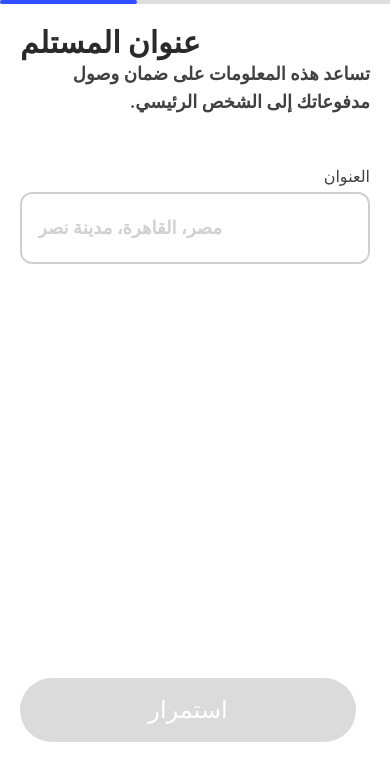
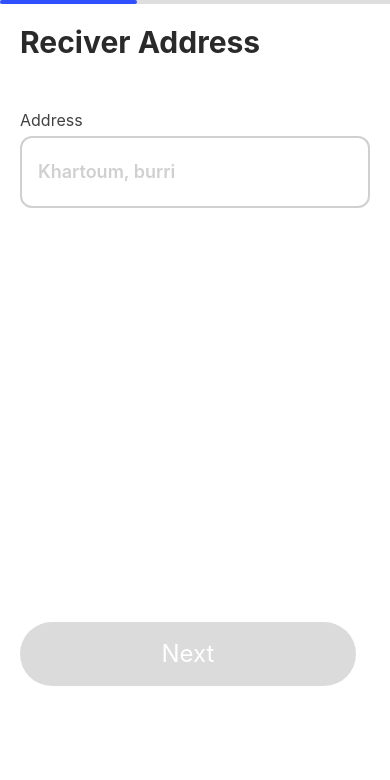
Before and after one commit to Abdullah0Dev/coinpay, a React Native app: screen /TransactionReceiverAddress in a window 390 px wide. Shown: the top 780 px of the page. Built offline with nearby package versions, Linux system fonts and the light colour scheme.

Commit message:
Update NewTransactionEmail.tsx

```diff
--- a/src/screens/NewTransactionEmail.tsx
+++ b/src/screens/NewTransactionEmail.tsx
@@ -29,11 +29,11 @@ const NewTransactionEmail: React.FC<PhoneProps> = ({route}) => {
   return (
     <CustomWrapper progress={35}>
       <HeadInfo
-        title={'عنوان المستلم'}
-        subtitle={'تساعد هذه المعلومات على ضمان وصول مدفوعاتك إلى الشخص الرئيسي.'}
+        title={'Reciver Address '}
+        subtitle={''}
       />
       <FormField
-        title="العنوان"
+        title="Address"
         value={form.address}
         setError={setAddressError}
         error={addressError}
@@ -43,12 +43,12 @@ const NewTransactionEmail: React.FC<PhoneProps> = ({route}) => {
         }}
         otherStyles="mt-7"
         keyboardType="default"
-        placeholder={`مصر، القاهرة، مدينة نصر`}
+        placeholder={`Khartoum, burri`}
       />
       <View className="h-[49vh]" />
       <CustomButton
           value={form.address || form.password}
-        title="استمرار"
+        title="Next"
         containerStyle={` ${
           form.address == '' ? 'bg-content-disabled' : 'bg-primary '
         }  `}
```
